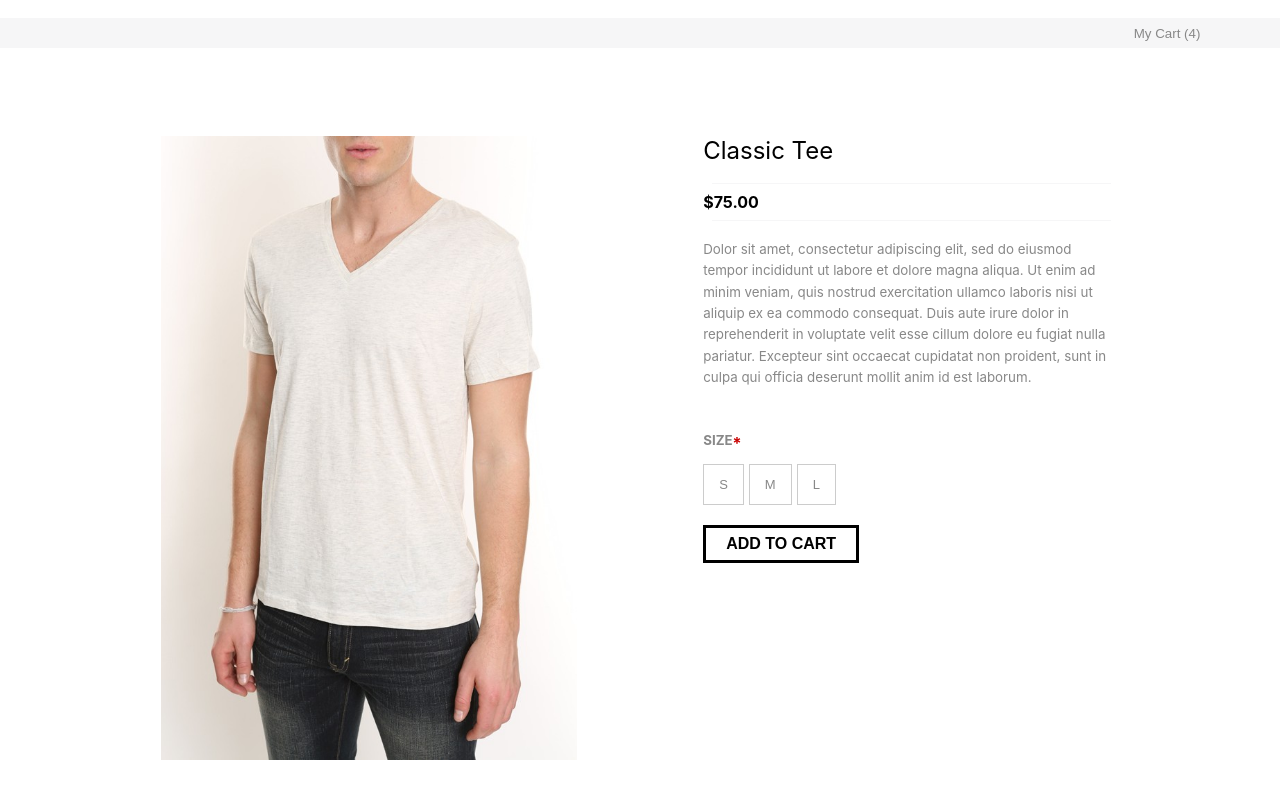
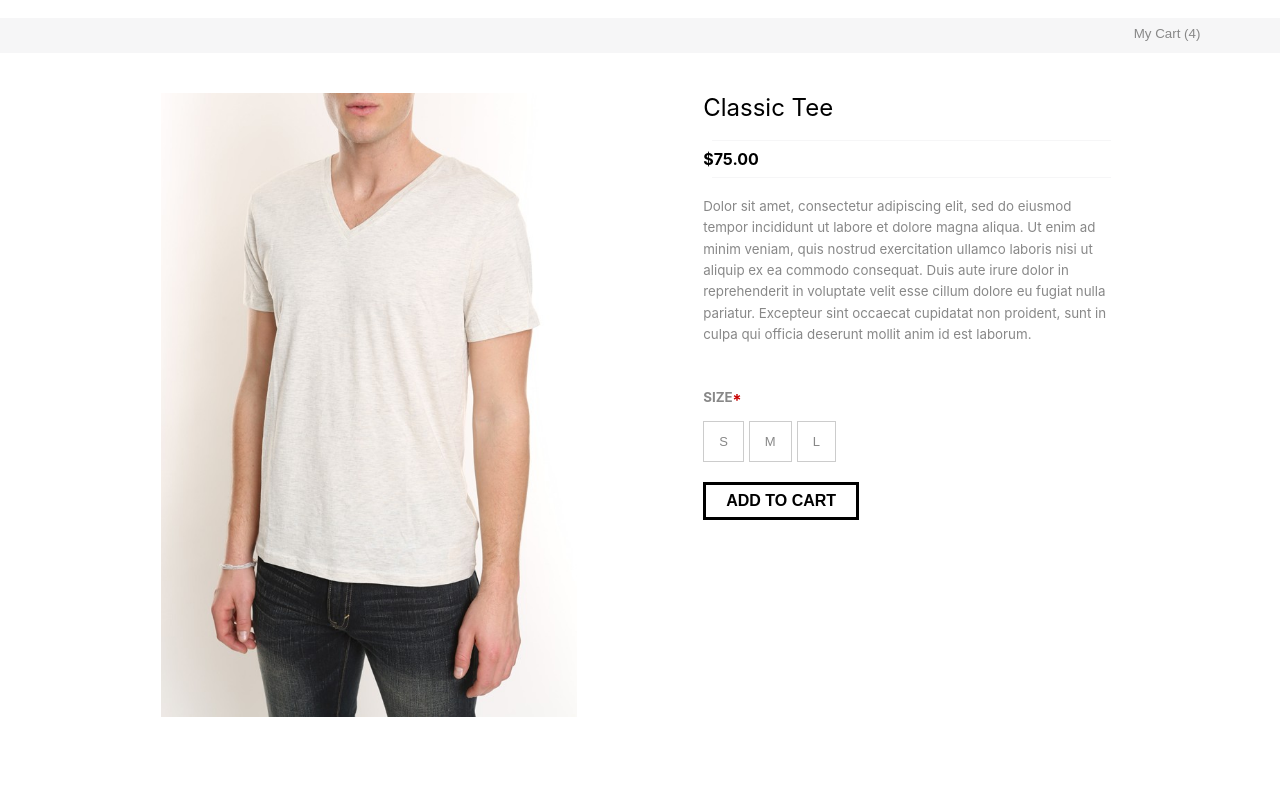
Before and after one commit to lemonfrance/moustache-clothing, a React (Create React App) app: page / in a window 1280 px wide. Shown: the top 798 px of the page. Built offline with nearby package versions, Linux system fonts and the light colour scheme.

Commit message:
Fixed some tiny appearance mistakes after the merge
Changed height of navigation bar, changed top margin of parent div of all elements in contents area, and sent the dropdown cart, which was behind the product description text, to the front.

```diff
--- a/src/App.css
+++ b/src/App.css
@@ -16,7 +16,7 @@ hr{
   column-gap:15.8vmin;
   row-gap: 5vmin;
   justify-content: center;
-  margin-top: 10.95vmin;
+  margin-top: 4.95vmin;
   margin-bottom: 10vmin;
 }
 
@@ -24,7 +24,7 @@ hr{
   display: flex;
   flex-flow: row wrap;
   background-color: #F6F6F7;
-  height: 30px;
+  height: 35px;
   width: 100vw;
   margin-top: 2.3vh;
 }
@@ -38,6 +38,7 @@ hr{
   height: auto;
   margin-left: 68vw;
   clear: both;
+  z-index: 1;
 }
 
 #cartBtn{
```
